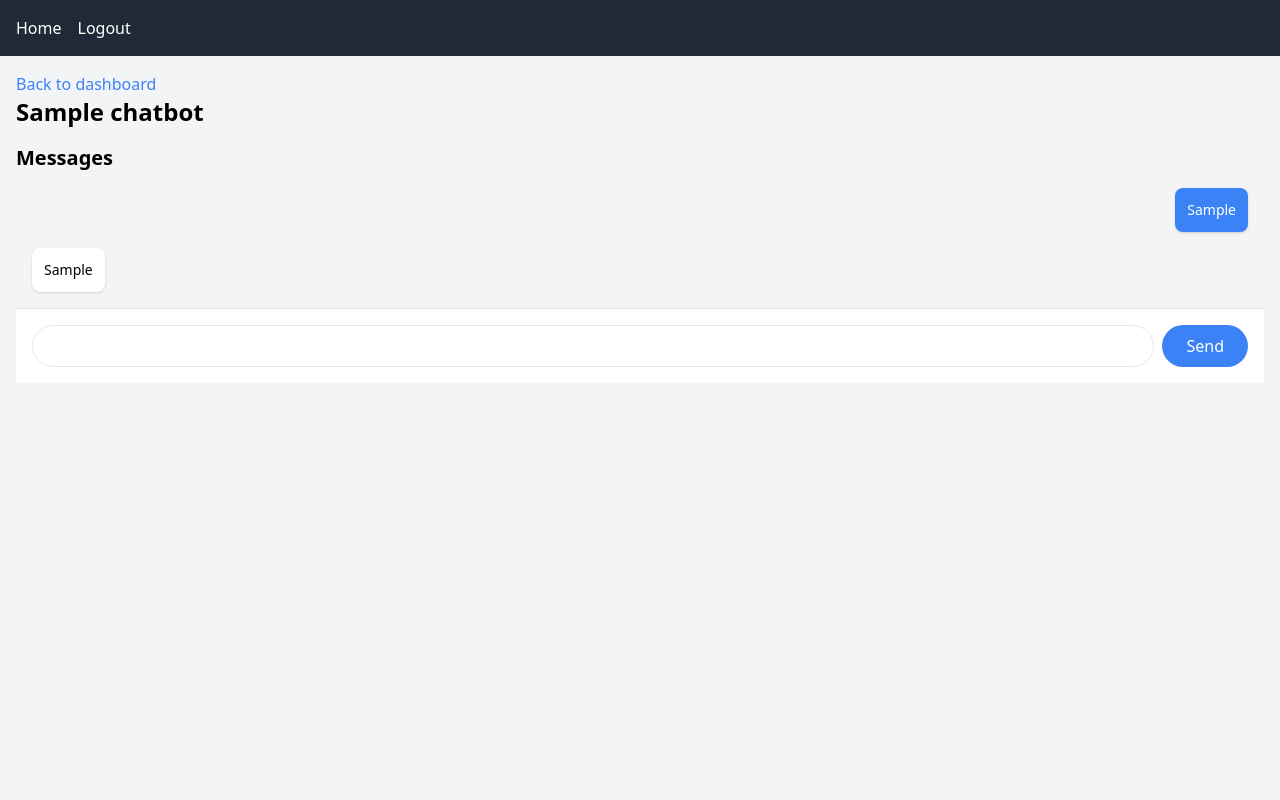
After one commit to kom-senapati/bot-verse, a Flask app: page /chatbot/1 in a window 1280 px wide. The commit adds this page. Run offline with Flask 3, Linux system fonts and the light colour scheme; a user stored in the database is signed in; tables that the repository leaves empty hold one stand-in row (values such as "Sample post").

Commit message:
basic project

```diff
--- a/requirements.txt
+++ b/requirements.txt
@@ -4,3 +4,4 @@ flask-sqlalchemy
 flask-migrate
 flask-bcrypt
 flask-login
+groq
--- a/routes.py
+++ b/routes.py
@@ -1,7 +1,10 @@
+from crypt import methods
 from flask import render_template, request, redirect, flash, url_for
 from flask_login import login_user, logout_user, current_user, login_required
-from models import User
+from models import User, Chatbot, Chat
 from sqlalchemy.exc import IntegrityError
+from sqlalchemy import and_
+from ai import chat_with_chatbot
 
 
 def register_routes(app, db, bcrypt):
@@ -17,7 +20,7 @@ def register_routes(app, db, bcrypt):
             user = User.query.filter_by(username=username).first()
             if user and bcrypt.check_password_hash(user.password, password):
                 login_user(user)
-                return redirect(url_for("protected"))
+                return redirect(url_for("dashboard"))
             flash("Invalid username or password")
         return render_template("login.html")
 
@@ -47,7 +50,73 @@ def register_routes(app, db, bcrypt):
         logout_user()
         return redirect(url_for("index"))
 
-    @app.route("/protected")
+    @app.route("/dashboard")
     @login_required
-    def protected():
-        return render_template("protected.html")
+    def dashboard():
+        chatbots = Chatbot.query.filter(
+            (Chatbot.user_id == current_user.uid) | (Chatbot.user_id == None)
+        ).all()
+
+        return render_template("dashboard.html", current_user=current_user ,chatbots=chatbots)
+
+    @app.route("/create_chatbot", methods=["GET", "POST"])
+    @login_required
+    def create_chatbot():
+        if request.method == "POST":
+            chatbot_name = request.form["chatbot_name"]
+            chatbot_prompt = request.form["chatbot_prompt"]
+
+            chatbot = Chatbot(
+                name=chatbot_name,
+                user_id=current_user.uid,
+                prompt=chatbot_prompt,
+                generated_by="user",
+            )
+
+            db.session.add(chatbot)
+            db.session.commit()
+            return redirect(url_for("dashboard"))
+
+        return render_template("create_chatbot.html")
+
+    @app.route("/chatbot/<int:chatbot_id>", methods=["GET", "POST"])
+    @login_required
+    def chatbot(chatbot_id):
+        chatbot = Chatbot.query.get(chatbot_id)
+        chats = Chat.query.filter(
+            and_(Chat.chatbot_id == chatbot_id, Chat.user_id == current_user.uid)
+        ).all()
+        if request.method == "POST":
+            query = request.form["query"]
+
+            if not chats:
+                response = chat_with_chatbot(
+                    [
+                        {"role": "system", "content": chatbot.prompt},
+                        {"role": "user", "content": query},
+                    ]
+                )
+            else:
+                chat_to_pass = []
+                for chat in chats:
+                    chat_to_pass.append({"role": "user", "content": chat.user_query})
+                    chat_to_pass.append({"role": "assistant", "content": chat.response})
+
+                chat_to_pass.append({"role": "user", "content": query})
+
+                response = chat_with_chatbot(chat_to_pass)
+
+            if response:
+                chat = Chat(
+                    chatbot_id=chatbot_id,
+                    user_id=current_user.uid,
+                    user_query=query,
+                    response=response,
+                )
+                chats.append(chat)
+                db.session.add(chat)
+                db.session.commit()
+
+            return render_template("chatbot.html", chatbot=chatbot, chats=chats)
+
+        return render_template("chatbot.html", chatbot=chatbot, chats=chats)
--- a/templates/base.html
+++ b/templates/base.html
@@ -3,22 +3,24 @@
 <head>
     <meta charset="UTF-8">
     <title>📖 Tale Craft</title>
-    <link rel="stylesheet" href="https://matcha.mizu.sh/matcha.css">
+    <link rel="stylesheet" href="https://cdn.jsdelivr.net/npm/tailwindcss@latest/dist/tailwind.min.css">
 </head>
-<body>
-    <header>
-        <menu>
-            <li><a href="{{ url_for('index') }}">Home</a></li>
-            {% if current_user.is_authenticated %}
-                <li><a href="{{ url_for('logout') }}">Logout</a></li>
-            {% else %}
-                <li><a href="{{ url_for('signup') }}">Sign Up</a></li>
-                <li><a href="{{ url_for('login') }}">Log In</a></li>
-            {% endif %}
-        </menu>
+<body class="font-sans bg-gray-100 min-h-screen">
+    <header class="bg-gray-800 text-white p-4">
+        <nav>
+            <ul class="flex space-x-4">
+                <li><a href="{{ url_for('index') }}" class="hover:underline">Home</a></li>
+                {% if current_user.is_authenticated %}
+                    <li><a href="{{ url_for('logout') }}" class="hover:underline">Logout</a></li>
+                {% else %}
+                    <li><a href="{{ url_for('signup') }}" class="hover:underline">Sign Up</a></li>
+                    <li><a href="{{ url_for('login') }}" class="hover:underline">Log In</a></li>
+                {% endif %}
+            </ul>
+        </nav>
     </header>
 
-    <main>
+    <main class="p-4">
         {% block content %}
         {% endblock %}
     </main>
--- /dev/null
+++ b/templates/chatbot.html
@@ -0,0 +1,34 @@
+{% extends "base.html" %}
+
+{% block content %}
+    <p><a href="{{ url_for('dashboard') }}" class="text-blue-500 hover:underline">Back to dashboard</a></p>
+    <h1 class="text-2xl font-bold">{{ chatbot.name }}</h1>
+
+    <h2 class="text-xl font-semibold mt-4">Messages</h2>
+
+    {% if chats %}
+        <div class="flex-1 overflow-y-auto p-4 space-y-4">
+            {% for chat in chats %}
+                <div class="flex justify-end">
+                    <div class="max-w-xs bg-blue-500 text-white rounded-lg p-3 shadow">
+                        <p class="text-sm">{{ chat.user_query }}</p>
+                    </div>
+                </div>
+                <div class="flex justify-start">
+                    <div class="max-w-xs bg-white rounded-lg p-3 shadow">
+                        <p class="text-sm">{{ chat.response }}</p>
+                    </div>
+                </div>
+            {% endfor %}
+        </div>
+    {% else %}
+        <p class="mt-2">There are no messages for this chatbot.</p>
+    {% endif %}
+
+    <div class="bg-white border-t border-gray-200 p-4">
+        <form method="post" class="flex space-x-2">
+            <input type="text" name="query" id="query" required class="flex-1 px-4 py-2 border rounded-full focus:outline-none focus:ring-2 focus:ring-blue-500">
+            <input type="submit" value="Send" class="bg-blue-500 text-white px-6 py-2 rounded-full hover:bg-blue-600 focus:outline-none focus:ring-2 focus:ring-blue-500 focus:ring-offset-2">
+        </form>
+    </div>
+{% endblock %}
```
Also changed, not shown: ai.py (added, +17 -0 lines), models.py (+26 -0 lines), templates/create_chatbot.html (added, +16 -0 lines), templates/dashboard.html (added, +21 -0 lines), templates/index.html (+12 -21 lines), templates/login.html (+11 -11 lines), templates/protected.html (deleted, +0 -7 lines), templates/signup.html (+15 -15 lines).
